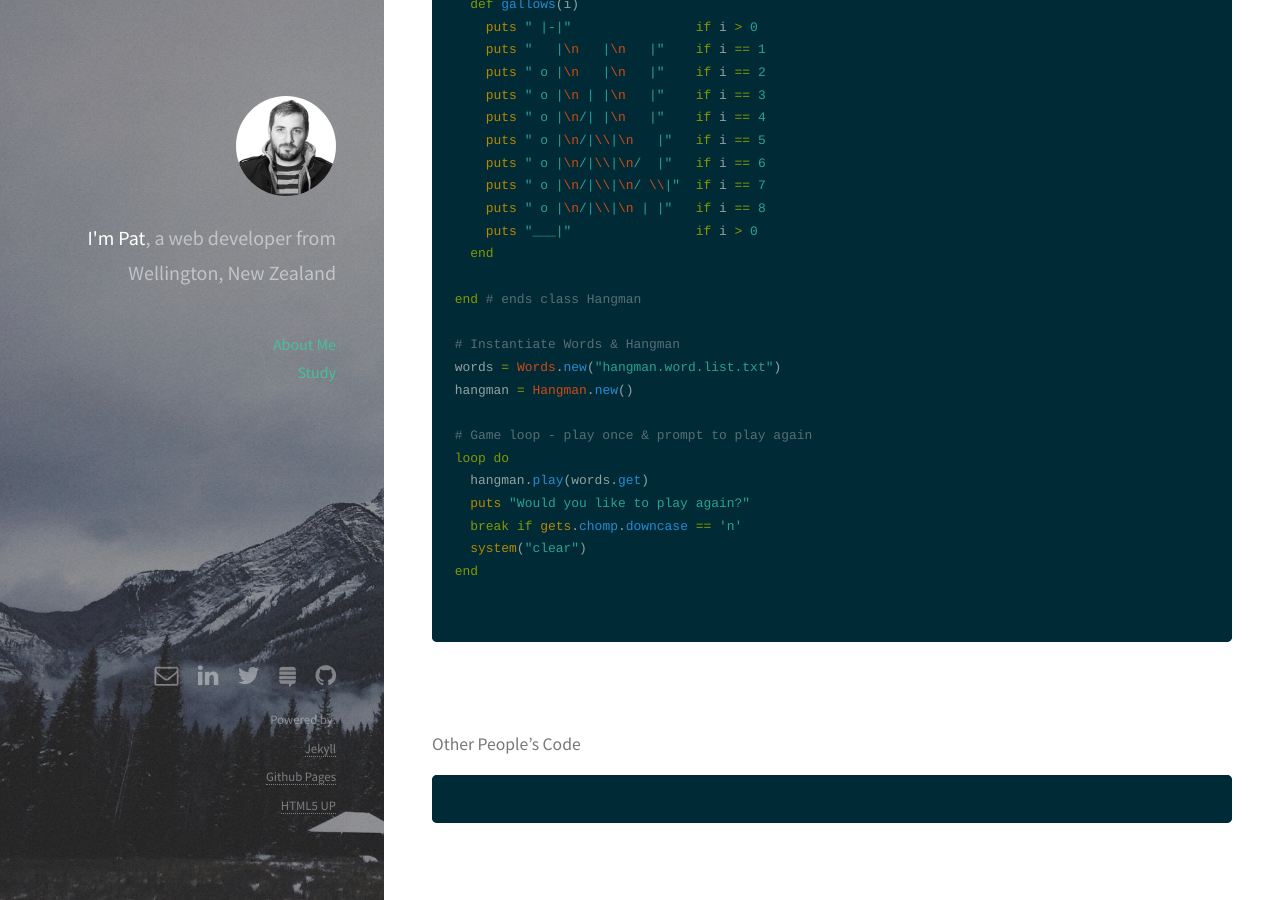
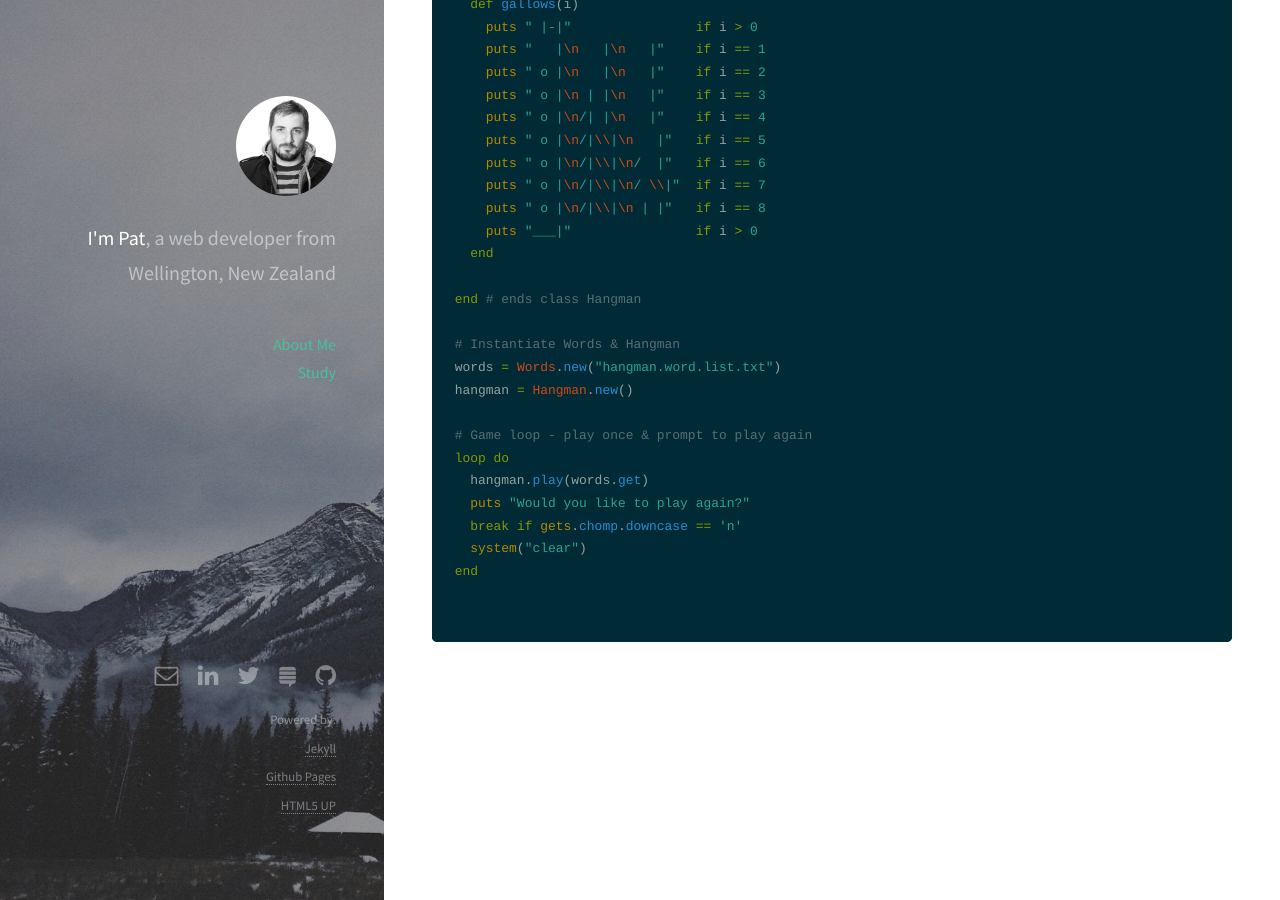
Before and after one commit to pjho/pjho.github.io, a Jekyll site: the page built from _posts/2015-05-24-hangman.md, in a window 1280 px wide and 900 px high, scrolled down 3183 px. Built offline with Jekyll 4.4.1, drawn with Linux system fonts in a browser that asks for light colours; Markdown is read by kramdown in place of the engine named in the settings.

Commit message:
edited post hangman

````diff
--- a/_posts/2015-05-24-hangman.md
+++ b/_posts/2015-05-24-hangman.md
@@ -12,7 +12,7 @@ tags: code ruby
 #    o |     - Easy = 3-5, Medium = 5-7, Hard = > 7
 #   /|\|  - display word _ or leter if selected
 #   / \|  - Prompt to enter a letter
-#   ___|      - check letter in word
+#   ___|  - check letter in word
 #         - display hangmans gallows
 #         - repeat
 ```
@@ -165,13 +165,5 @@ end
 
 ~~~
 
-&nbsp;
-
-#### Other People's Code
-
-~~~ ruby
-
-~~~
-
 
 [src]: http://www.reddit.com/r/dailyprogrammer/comments/2mlfxp/20141117_challenge_189_Easy_hangman/
````
